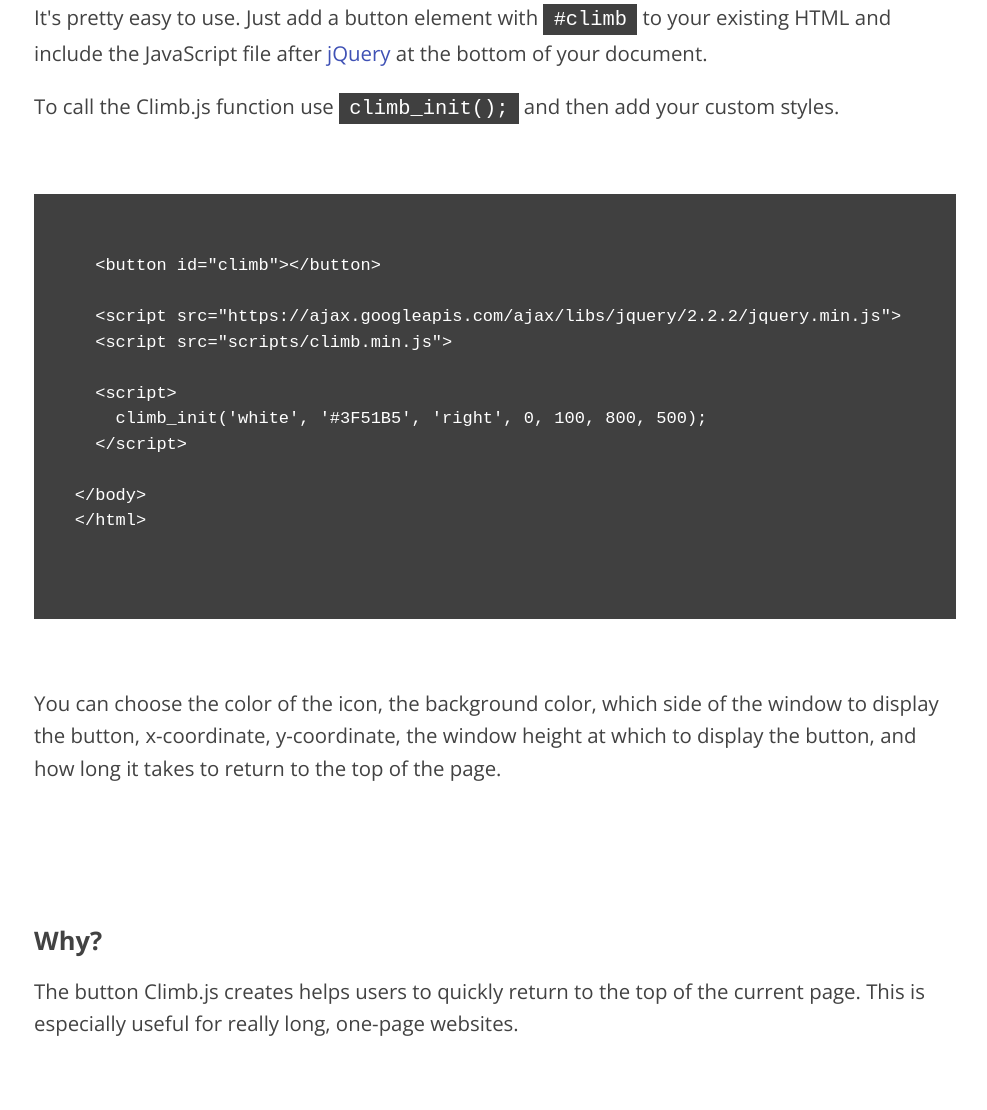
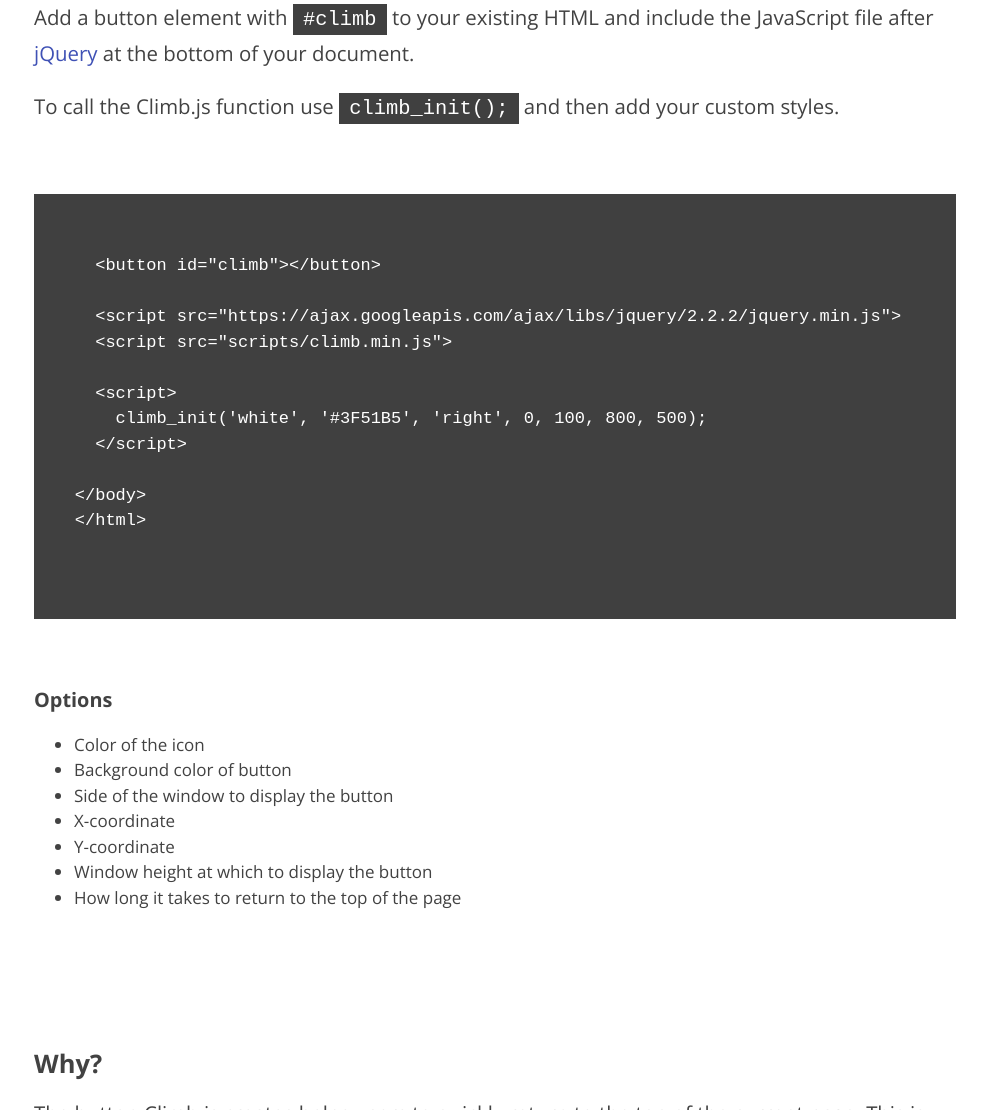
Before and after one commit to 1forh/climb, a website: page index.html in a window 1280 px wide. Shown: the part 697-1807 px from the top of the page, without its empty margins (17-1004 px from the left). Drawn offline with nearby package versions, Linux system fonts and the light colour scheme.

Commit message:
Updated site index

```diff
--- a/index.html
+++ b/index.html
@@ -6,7 +6,7 @@
   <meta name="viewport" content="width=device-width, initial-scale=1">
 
   <title>Climb.js | An Animated Scroll to Top Button Using jQuery</title>
-  <meta name="description" content="Climb.js is an easy to use, customizable, open source jQuery project that adds an animated scroll to top button to your website.">
+  <meta name="description" content="Climb.js is an easy to use, customizable, open source jQuery project that adds an animated, scroll to top button to your website.">
 
   <link rel="icon" type="image/png" href="favicon.png">
 
@@ -46,14 +46,14 @@
       <header>
        <h2><strong>What does it actually do?</strong></h2>
       </header>
-       <p>Using jQuery, Climb.js adds an animated, fixed position button to the document, fading in and out at certain scroll heights, that will return a user to the top of the current page when clicked.</p>
+       <p>Using jQuery, Climb.js adds an animated, fixed position, scroll to top button to the document that will return a user to the top of the current page when clicked.</p>
     </section>
 
     <section>
       <header>
        <h2><strong>How do I make it work?</strong></h2>
       </header>
-      <p>It's pretty easy to use. Just add a button element with <code>#climb</code> to your existing HTML and include the JavaScript file after <a href="https://jquery.com/" target="_blank">jQuery</a> at the bottom of your document.</p>
+      <p>Add a button element with <code>#climb</code> to your existing HTML and include the JavaScript file after <a href="https://jquery.com/" target="_blank">jQuery</a> at the bottom of your document.</p>
       <p>To call the Climb.js function use <code>climb_init();</code> and then add your custom styles.</p>
   <pre>
     <code>
@@ -70,7 +70,16 @@
     &lt;/html>
     </code>
   </pre>
-    <p>You can choose the color of the icon, the background color, which side of the window to display the button, x-coordinate, y-coordinate, the window height at which to display the button, and how long it takes to return to the top of the page.</p>
+    <h3>Options</h3>
+    <ul>
+      <li>Color of the icon</li>
+      <li>Background color of button</li>
+      <li>Side of the window to display the button</li>
+      <li>X-coordinate</li>
+      <li>Y-coordinate</li>
+      <li>Window height at which to display the button</li>
+      <li>How long it takes to return to the top of the page</li>
+    </ul>
     </section>
 
     <section>
```
